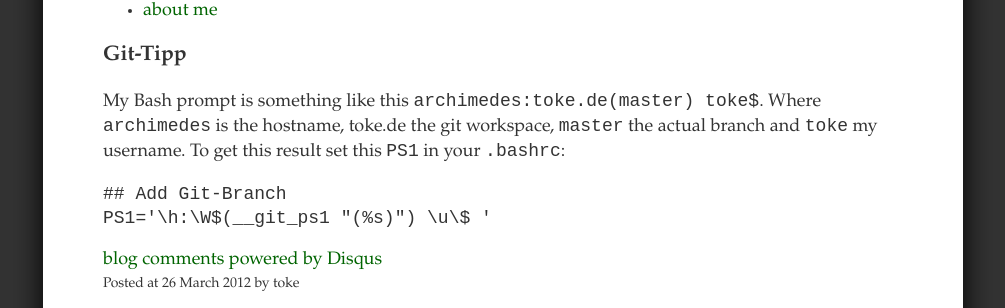
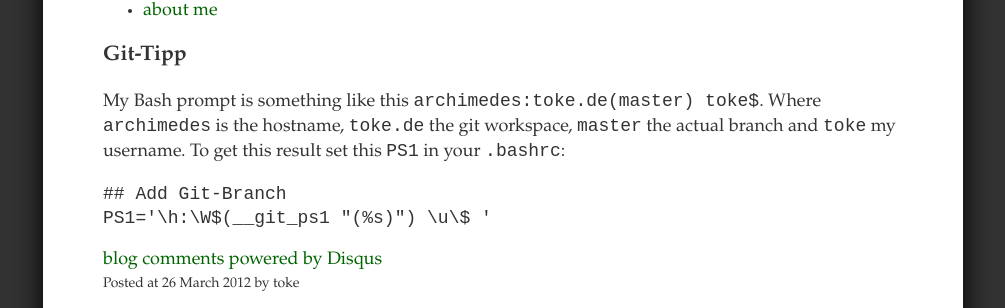
Before and after one commit to toke/toke.de, a Jekyll site: the page built from _posts/2012-03-27-git-branch-prompt.markdown, in a window 1280 px wide. Shown: the part 183-491 px from the top of the page, without its empty margins (137-1142 px from the left). Built offline with Jekyll 4.4.1, drawn with Linux system fonts in a browser that asks for light colours; comment, search, counter and statistics services are not loaded.

Commit message:
better markup

```diff
--- a/_posts/2012-03-27-git-branch-prompt.markdown
+++ b/_posts/2012-03-27-git-branch-prompt.markdown
@@ -12,7 +12,7 @@ tags:
 # Git-Tipp
 
 My Bash prompt is something like this `archimedes:toke.de(master) toke$`.
-Where `archimedes` is the hostname, toke.de the git workspace, `master`
+Where `archimedes` is the hostname, `toke.de` the git workspace, `master`
 the actual branch and `toke` my username.
 To get this result set this `PS1` in your `.bashrc`:
 
```
